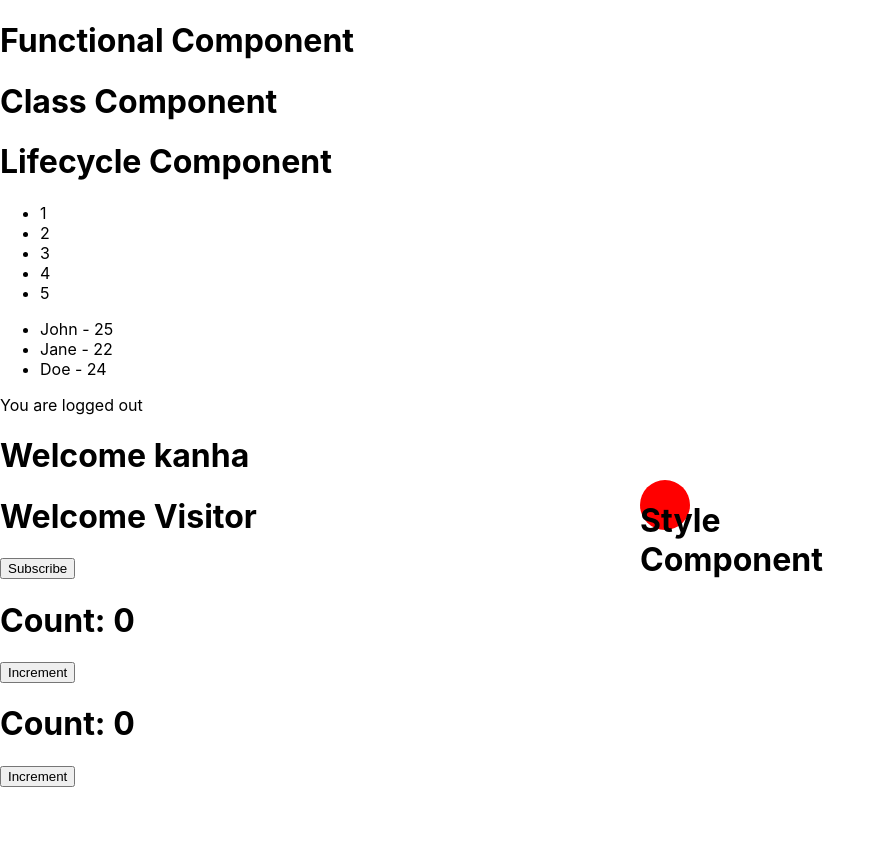
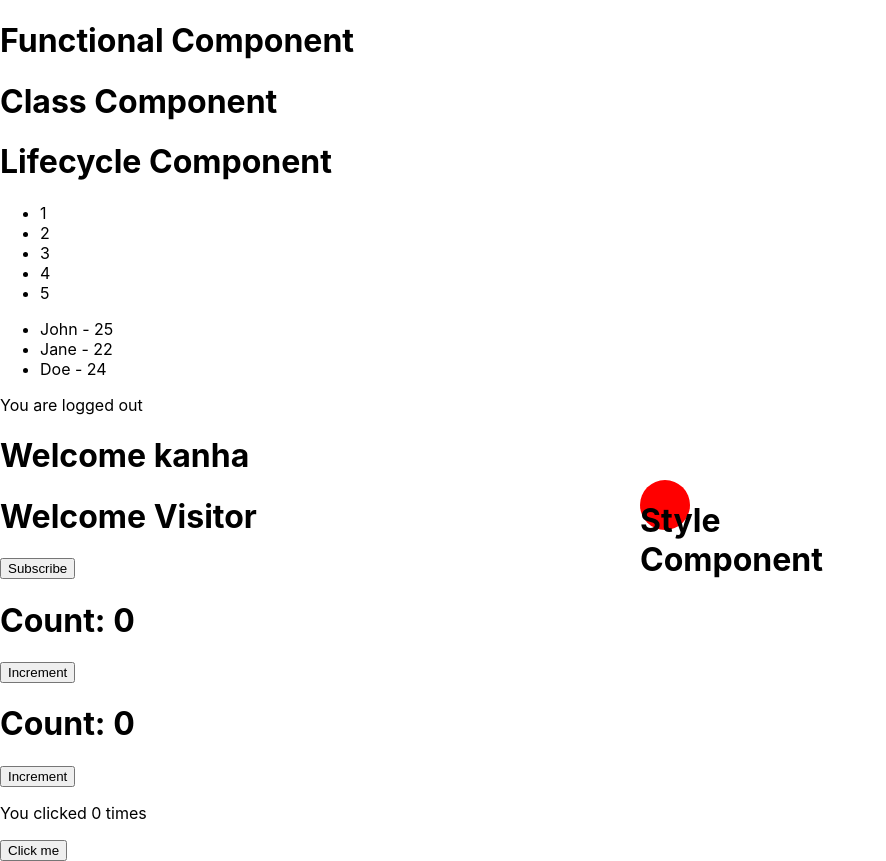
Before and after one commit to KanhaBacancy/React-my-app, a React (Create React App) app: page / in a window 1280 px wide. Shown: the whole page, without its empty margins (0-886 px from the left). Before the commit the page ends 800 px from the top, so only its background shows below. Built offline with nearby package versions, Linux system fonts and the light colour scheme.

Commit message:
Add CounterComponent and useCounter hook

```diff
--- a/src/App.js
+++ b/src/App.js
@@ -11,6 +11,8 @@ import  Welcome from './Welcome'
 import  StateExample from './StateExample'
 import  Hook from './Hook'
 import  HookEffect from './HookEffect'
+import  CounterComponent from './CounterComponent'
+import  useCounter from './useCounter'
 
 function App() {
   return (
@@ -26,6 +28,7 @@ function App() {
       <StateExample />
       <Hook />
       <HookEffect />
+      <CounterComponent />
     </div>
   );
 }
--- /dev/null
+++ b/src/CounterComponent.js
@@ -0,0 +1,17 @@
+import React from 'react';
+import useCounter from './useCounter';
+
+function CounterComponent() {
+    const [count, setCount] = useCounter();
+
+    return (
+        <div>
+            <p>You clicked {count} times</p>
+            <button onClick={() => setCount(count + 1)}>
+                Click me
+            </button>
+        </div>
+    );
+}
+
+export default CounterComponent;
--- /dev/null
+++ b/src/useCounter.js
@@ -0,0 +1,10 @@
+
+import e from 'cors';
+import { useState } from 'react';
+
+function useCounter() {
+  const [count, setCount] = useState(0);
+  return [count, setCount];
+}
+
+export default useCounter;
```
